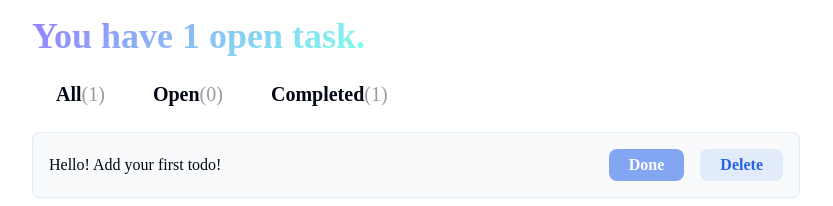
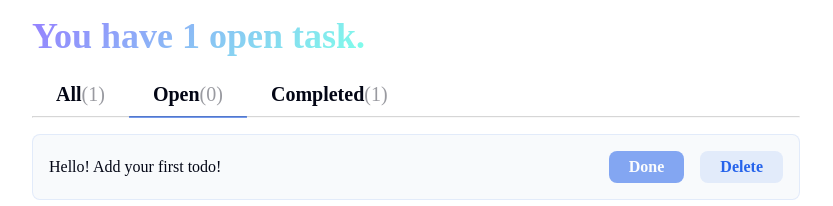
Before and after one commit to sandifer2/TodoApp, a React (Vite) app: page / in a window 1280 px wide. Shown: the top 206 px of the page, without its empty margins (224-1057 px from the left). Built offline with nearby package versions, Linux system fonts and the light colour scheme; a web font is replaced by a local one.

Commit message:
Added seperating line and fixed bug with selected tab handling

```diff
--- a/src/App.jsx
+++ b/src/App.jsx
@@ -19,8 +19,9 @@ import { useState } from "react"
     { input: 'Hello! Add your first todo!', complete: true }
   ])
 
-  function handleAddtodo(newTodo)
-  {
+  const [selectedTab, setSelectedTab] = useState('Open')
+
+  function handleAddtodo(newTodo) {
     const newTodoList = [...todos,
       {input: newTodo, complete : false}]
       setTodos(newTodoList)
@@ -42,7 +43,9 @@ import { useState } from "react"
 
 
         <Header todos = {todos}/>
-        <Tabs todos = {todos}/>
+        <Tabs selectedTab={selectedTab}
+        setSelectedTab = {setSelectedTab}
+        todos = {todos}/>
         <TodoList todos = {todos}/>
         <TodoInput handleAddtodo={handleAddtodo} />
     </>
--- a/src/components/Tabs.jsx
+++ b/src/components/Tabs.jsx
@@ -1,6 +1,6 @@
 export function Tabs(props)
 {
-    const {todos} = props
+    const {todos, selectedTab, setSelectedTab} = props
 
     const tabs = ['All', 'Open', 'Completed']
     return(
@@ -17,15 +17,15 @@ export function Tabs(props)
 
                 return (
                     <button key ={tabIndex}
-                    className="tab-button">
-                        <h4>{tab}
-                            <span>({numOfTasks})
-                        </span></h4>
+                    className={" tab-button "
+                        + (tab === selectedTab ? ' tab-selected' : ' ') }>
+                        <h4>{tab}<span>({numOfTasks}) </span></h4>
+
                     </button>
                 )
 
             })}
-
+            <hr/>
         </nav>
     )
 }
```
Also changed, not shown: 1 other file (tests, documents, lock files or other folders).
